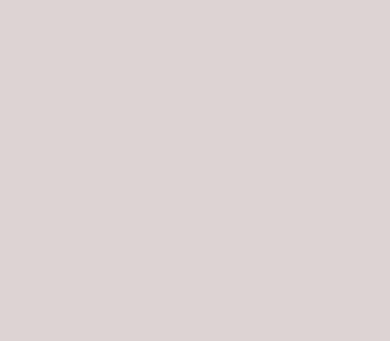
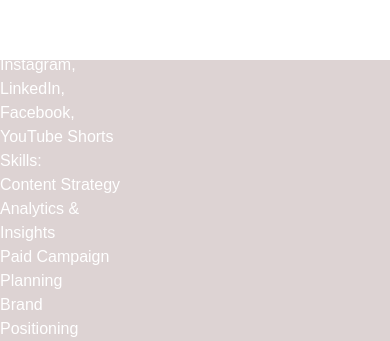
Before and after one commit to Kakrote/portfolio-template, a Next.js app: page / in a window 390 px wide. Shown: the part 1439-1780 px from the top of the page. Before the commit the page ends 844 px from the top, so only its background shows below. Built offline with nearby package versions, Linux system fonts and the light colour scheme; a web font is replaced by a local one.

Commit message:
added the about section

```diff
--- a/app/page.tsx
+++ b/app/page.tsx
@@ -1,10 +1,12 @@
+import data from "@/content/rahul.json"
 import Hero from "@/components/sections/hero"
-import data from "@/content/rahul.json"
+import About from "@/components/sections/about"
 
 export default function Page() {
   return (
     <main>
       <Hero data={data.hero} />
+      <About data={{ about: data.about, experience: data.experience, image:data.image, kpis: data.kpis }}  />
     </main>
   )
 }
--- /dev/null
+++ b/components/sections/about/index.tsx
@@ -0,0 +1,66 @@
+type About = {
+    name: string
+    describtion: string
+}
+
+type Experience = {
+    time: string
+    describtion: string
+    skills: string[]
+}
+
+type Kpi = {
+    title: string
+    kpi: string
+    icon: string
+}
+
+type AboutData = {
+    about: About
+    experience: Experience
+    image: string
+    kpis: Kpi[]
+}
+
+export default function About({ data }: { data: AboutData }) {
+    return (
+        <section className=" bg-white h-[80vh]  justify-center items-center py-50 ">
+            <main className="container mx-auto grid grid-cols-3 gap-3">
+
+
+                {/* right section */}
+                <div className=" ">
+                    {/* about */}
+                    <div>
+                        <h2 className="text-xl">About</h2>
+                        <p>
+                            <span className="font-bold">Hi, I'm{data.about.name} - </span>
+                            {data.about.describtion}
+                        </p>
+                    </div>
+                    {/* experience */}
+                    <div>
+                        <h2 className="text-xl">Experience: {data.experience.time} </h2>
+                        <p>{data.experience.describtion}</p>
+                        <span>Skills: </span>
+                        <ul>
+                            {data.experience.skills.map((skill, index) => (
+                                <li key={index}>{skill}</li>
+                            ))}
+                        </ul>
+                    </div>
+                </div>
+
+                {/* central image  */}
+                <div>
+
+                </div>
+
+                {/* left section with kpis */}
+                <div>
+
+                </div>
+            </main>
+        </section>
+    )
+}
--- a/components/sections/hero/index.tsx
+++ b/components/sections/hero/index.tsx
@@ -11,12 +11,12 @@
 export default function Hero({ data }: { data: HeroData }) {
 
   return (
-    <section className="py-20 text-center bg-[#DDD3D3] h-[80vh] xl:h-[90vh] "
+    <section className="py-20 text-center bg-[#DDD3D3] h-[80vh]"
     >
       <main className="flex flex-col justify-center items-center h-full">
         {/* title */}
         <div className="max-w-5xl mx-auto space-y-10">
-          <h2 className="text-xl md:text-5xl max-w-4xl mx-auto font-bold">{data.title}</h2>
+          <h1 className="text-xl md:text-5xl max-w-4xl mx-auto font-bold">{data.title}</h1>
           <h2 className="text-lg max-w-xl mx-auto font-extralight">{data.subtitle}</h2>
         </div>
 
--- a/components/ui/navbar/index.tsx
+++ b/components/ui/navbar/index.tsx
@@ -37,8 +37,8 @@
 
         {/* Logo */}
         <div className=" text-lg text-[#101]">
-          <h1 className="text-center font-bold text-xl md:text-3xl lg:text-5xl">{data.logo}</h1>
-          <h2 className="text-center text-base md:text-xl lg:text-3xl">{data.profile}</h2>
+          <h2 className="text-center font-bold">{data.logo}</h2>
+          <h2 className="text-center text-base  ">{data.profile}</h2>
         </div>
 
          {/* Social Link */}
--- a/content/rahul.json
+++ b/content/rahul.json
@@ -2,7 +2,7 @@
   "theme": "light",
   "navbar": {
     "logo": "Rahul",
-    "profile":"Social Media Executive ",
+    "profile": "Social Media Executive ",
     "links": [
       {
         "label": "Home",
@@ -38,9 +38,9 @@
         "logo": "/images/icons/socials/x.png"
       },
       {
-        "label":"linkedIn",
-        "href":"#",
-        "logo":"/images/icons/socials/linkedIn.png"
+        "label": "linkedIn",
+        "href": "#",
+        "logo": "/images/icons/socials/linkedIn.png"
       }
     ]
   },
@@ -49,8 +49,45 @@
     "subtitle": "From content planning to performance tracking, I create social media strategies that boost engagement, visibility, and real business growth.",
     "cta": "Lets Connect",
     "variant": "modern",
-    "cta2":"Visit My Work",
-    "cta_color":"#6bc533",
+    "cta2": "Visit My Work",
+    "cta_color": "#6bc533",
     "cta_color2": "#000"
-  }
+  },
+  "about": {
+    "name": "Rahul",
+    "describtion": "a Social Media Executive specializing in Instagram, LinkedIn, and performance-based content strategies. I help startups and businesses transform their online presence into measurable growth"
+  },
+  "image":"/images/ayush.png",
+  "experience": {
+    "time": "4+ years",
+    "describtion": "Platforms: Instagram, LinkedIn, Facebook, YouTube Shorts",
+    "skills": [
+      "Content Strategy",
+      "Analytics & Insights",
+      "Paid Campaign Planning",
+      "Brand Positioning"
+    ]
+  },
+  "kpis": [
+    {
+      "title": "Campaigns Managed",
+      "kpi":"120+",
+      "icon":"/images/icons/kpis/cm.png"
+    },
+    {
+      "title": "Avg Engagement Growth:",
+      "kpi":"65%",
+      "icon":"/images/icons/kpis/cm.png"
+    },
+    {
+      "title":"Brands Worked With",
+      "kpi":"50+",
+      "icon":"/images/icons/kpis/cm.png"
+    },
+    {
+      "title":"Audience Reach Generated",
+      "kpi":"2M+",
+      "icon":"/images/icons/kpis/cm.png"
+    }
+  ]
 }
```
Also changed, not shown: public/images/ayush.png (added).
